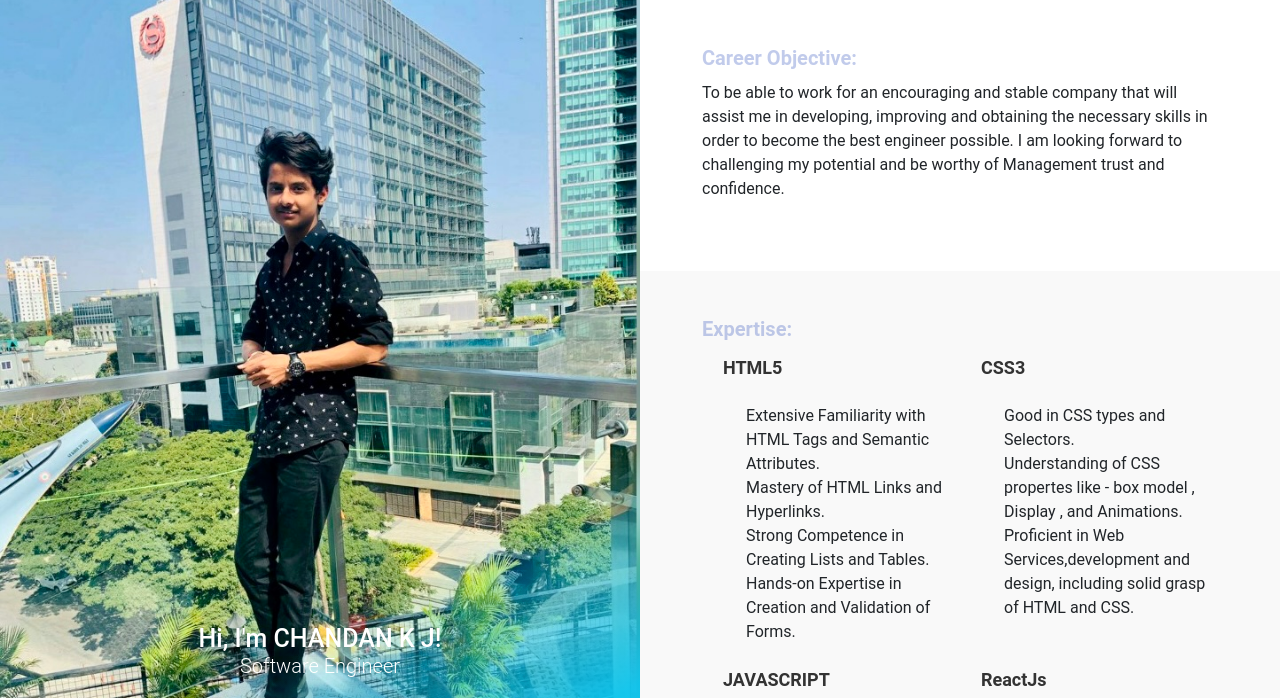
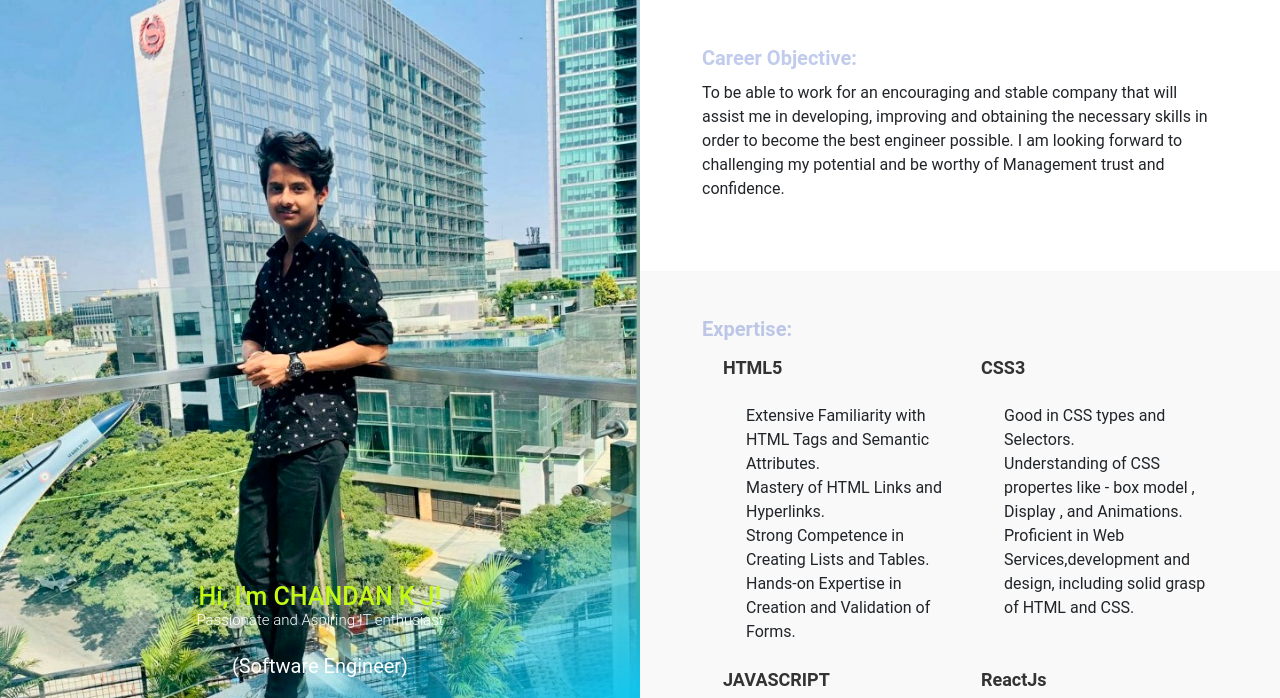
Before and after one commit to CHANDANJSLC/CHANDAN-RESUME, a plain HTML site: page index.html in a window 1280 px wide. Shown: the top 698 px of the page. Drawn offline with nearby package versions, Linux system fonts and the light colour scheme.

Commit message:
Code change

```diff
--- a/index.html
+++ b/index.html
@@ -15,8 +15,8 @@
             <div class="left-col-block">
                 <header class="header">
                     <div class="content text-center">
-                        <h1 class="animate__animated animate__zoomInUp">Hi, I'm CHANDAN K J!</h1>
-                        <p class="lead animate__animated animate__flash">Software Engineer</p>
+                        <h1 style="color: rgb(196, 249, 22);" class="animate__animated animate__zoomInUp">Hi, I'm CHANDAN K J!</h1>
+                        <p style="font-size: 15px;" class="lead ">Passionate and Aspiring IT enthusiast <p>(Software Engineer)</p> </p>
                         <ul class="social-icon">
                             <li><a href=""><i class="fa-brands fa-linkedin-in"></i></a></li>
                             <li><a href=""><i class="fa-brands fa-instagram"></i></a></li>
```
